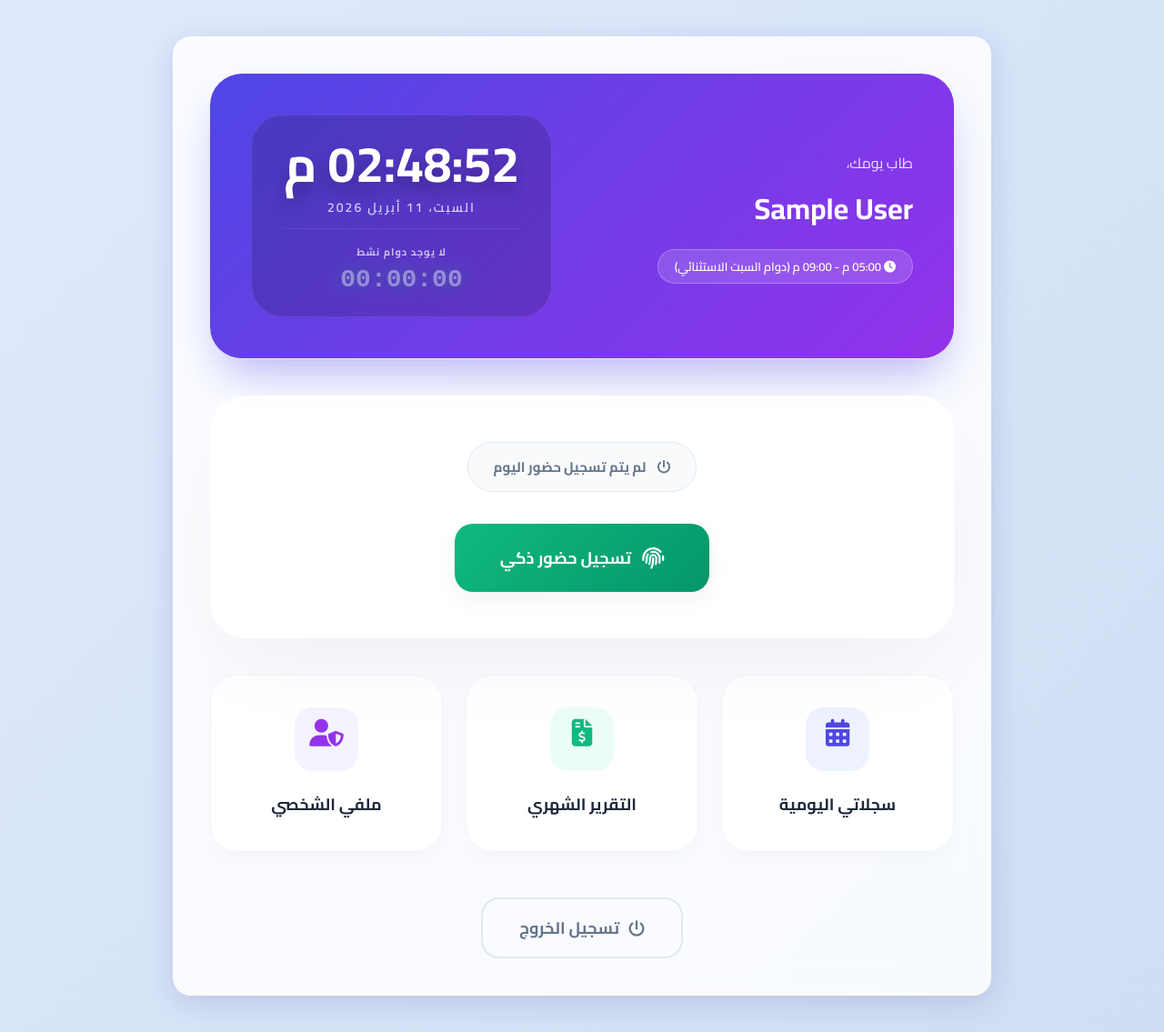
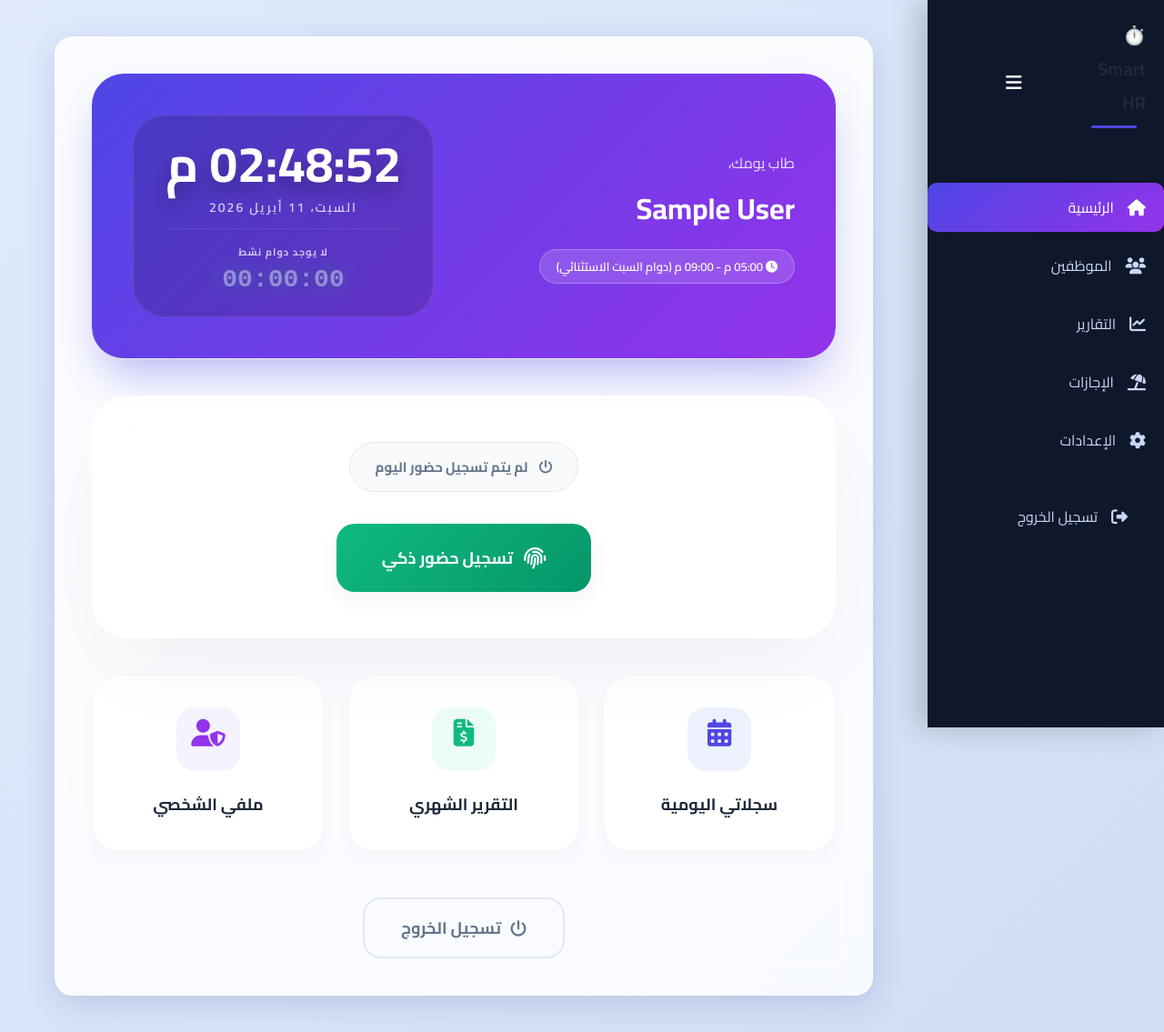
Before and after one commit to AhmedSala51998/attendance_system_finger_print, a PHP site: page /dashboard in a window 1280 px wide. Shown: the whole page at 91% size. Run offline with PHP 8.4, Linux system fonts and the light colour scheme; the visitor is signed in with stand-in values (Sample User, id 1); data that the repository does not hold is empty; some libraries are stand-ins or nearby versions.

Commit message:
hghjghjghjghjhg

```diff
--- a/assets/script.js
+++ b/assets/script.js
@@ -336,3 +336,8 @@
         }
     });
 }
+
+function toggleSidebar() {
+    document.getElementById('sidebar').classList.toggle('collapsed');
+    document.body.classList.toggle('collapsed');
+}
--- a/assets/style.css
+++ b/assets/style.css
@@ -582,3 +582,118 @@
         justify-content: center;
     }
 }
+
+
+
+/* ===== Sidebar ===== */
+.sidebar {
+    position: fixed;
+    right: 0;
+    top: 0;
+    height: 100%;
+    width: 260px;
+    background: #0f172a;
+    color: #fff;
+    transition: 0.3s;
+    z-index: 999;
+    display: flex;
+    flex-direction: column;
+    box-shadow: -10px 0 30px rgba(0,0,0,0.2);
+}
+
+.sidebar.collapsed {
+    width: 80px;
+}
+
+/* Header */
+.sidebar-header {
+    display: flex;
+    justify-content: space-between;
+    align-items: center;
+    padding: 20px;
+}
+
+.sidebar-header h2 {
+    font-size: 20px;
+}
+
+.toggle-btn {
+    background: none;
+    border: none;
+    color: #fff;
+    font-size: 20px;
+    cursor: pointer;
+}
+
+/* Menu */
+.sidebar-menu {
+    list-style: none;
+    padding: 0;
+    margin-top: 20px;
+}
+
+.sidebar-menu li {
+    margin-bottom: 10px;
+}
+
+.sidebar-menu a {
+    display: flex;
+    align-items: center;
+    gap: 15px;
+    padding: 12px 20px;
+    color: #cbd5f5;
+    text-decoration: none;
+    transition: 0.3s;
+    border-radius: 10px;
+}
+
+.sidebar-menu a:hover {
+    background: #1e293b;
+    color: #fff;
+}
+
+.sidebar-menu a.active {
+    background: linear-gradient(135deg, #4f46e5, #9333ea);
+    color: #fff;
+}
+
+/* Icons */
+.sidebar-menu i {
+    font-size: 18px;
+}
+
+/* Collapse */
+.sidebar.collapsed span {
+    display: none;
+}
+
+/* Logout */
+.sidebar .logout {
+    margin-top: auto;
+    padding: 20px;
+}
+
+/* ===== Content Adjustment ===== */
+body {
+    margin-right: 260px;
+    transition: 0.3s;
+}
+
+body.collapsed {
+    margin-right: 80px;
+}
+
+/* Mobile */
+@media(max-width: 768px){
+    .sidebar {
+        transform: translateX(100%);
+    }
+
+    .sidebar.active {
+        transform: translateX(0);
+    }
+
+    body {
+        margin-right: 0;
+    }
+}
--- a/layout/header.php
+++ b/layout/header.php
@@ -18,3 +18,4 @@
     <link rel="stylesheet" href="<?php echo $path_prefix; ?>assets/style.css?v=<?php echo time(); ?>">
 </head>
 <body>
+    <?php include "sidebar.php"; ?>
--- /dev/null
+++ b/layout/sidebar.php
@@ -0,0 +1,58 @@
+<div class="sidebar" id="sidebar">
+    <div class="sidebar-header">
+        <h2>⏱️ Smart HR</h2>
+        <button class="toggle-btn" onclick="toggleSidebar()">
+            <i class="fas fa-bars"></i>
+        </button>
+    </div>
+
+    <ul class="sidebar-menu">
+        <?php if($_SESSION['role'] == 'admin'): ?>
+
+            <li><a href="dashboard" class="active">
+                <i class="fas fa-home"></i> <span>الرئيسية</span>
+            </a></li>
+
+            <li><a href="employees">
+                <i class="fas fa-users"></i> <span>الموظفين</span>
+            </a></li>
+
+            <li><a href="attendance_report">
+                <i class="fas fa-chart-line"></i> <span>التقارير</span>
+            </a></li>
+
+            <li><a href="holidays">
+                <i class="fas fa-umbrella-beach"></i> <span>الإجازات</span>
+            </a></li>
+
+            <li><a href="settings">
+                <i class="fas fa-cog"></i> <span>الإعدادات</span>
+            </a></li>
+
+        <?php else: ?>
+
+            <li><a href="index" class="active">
+                <i class="fas fa-home"></i> <span>الرئيسية</span>
+            </a></li>
+
+            <li><a href="employee/my_attendance">
+                <i class="fas fa-calendar-alt"></i> <span>سجلاتي</span>
+            </a></li>
+
+            <li><a href="employee/monthly_report">
+                <i class="fas fa-file-invoice"></i> <span>التقرير</span>
+            </a></li>
+
+            <li><a href="employee/profile">
+                <i class="fas fa-user"></i> <span>الملف الشخصي</span>
+            </a></li>
+
+        <?php endif; ?>
+
+        <li class="logout">
+            <a onclick="confirmLogout()">
+                <i class="fas fa-sign-out-alt"></i> <span>تسجيل الخروج</span>
+            </a>
+        </li>
+    </ul>
+</div>
```
